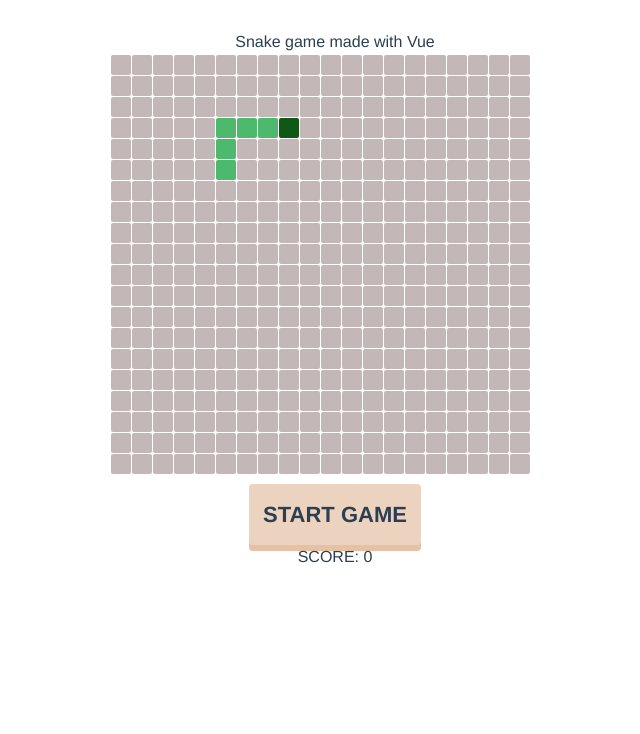
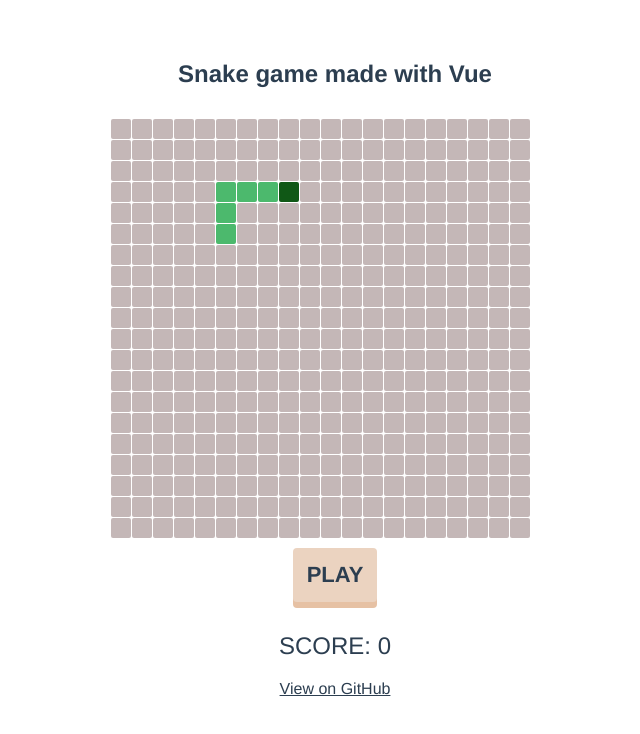
Before and after one commit to Lloople/vue-snake, a Vue app: page / in a window 1280 px wide. Shown: the top 734 px of the page, without its empty margins (305-945 px from the left). Built offline with nearby package versions, Linux system fonts and the light colour scheme.

Commit message:
Rearrange some html tags

```diff
--- a/public/index.html
+++ b/public/index.html
@@ -6,17 +6,28 @@
         <meta http-equiv="X-UA-Compatible" content="IE=edge">
         <meta name="viewport" content="width=device-width,initial-scale=1.0">
         <link rel="icon" href="<%= BASE_URL %>favicon.ico">
-        <link href="https://cdn.jsdelivr.net/npm/tailwindcss/dist/tailwind.min.css" rel="stylesheet">
 
         <title>Snake game made with Vue</title>
+        <style>
+            * {
+              font-family: 'Avenir', Helvetica, Arial, sans-serif;
+              -webkit-font-smoothing: antialiased;
+              -moz-osx-font-smoothing: grayscale;
+              text-align: center;
+              color: #2c3e50;
+              margin: 30px auto 0 auto;
+            }
+            </style>
     </head>
 
     <body>
         <noscript>
             <strong>We're sorry but snake doesn't work properly without JavaScript enabled. Please enable it to continue.</strong>
         </noscript>
+        <h2>Snake game made with Vue</h2>
         <div id="app"></div>
         <!-- built files will be auto injected -->
+        <a href="https://github.com/lloople/vue-snake">View on GitHub</a>
     </body>
 
 </html>
--- a/src/App.vue
+++ b/src/App.vue
@@ -1,8 +1,5 @@
 <template>
-  <div id="app">
-    <h2>Snake game made with Vue</h2>
     <grid :width="20" :height="20" />
-  </div>
 </template>
 
 <script>
@@ -15,14 +12,3 @@ export default {
   }
 }
 </script>
-
-<style>
-#app, .btn {
-  font-family: 'Avenir', Helvetica, Arial, sans-serif;
-  -webkit-font-smoothing: antialiased;
-  -moz-osx-font-smoothing: grayscale;
-  text-align: center;
-  color: #2c3e50;
-  margin: 30px auto 0 auto;
-}
-</style>
--- a/src/components/Grid.vue
+++ b/src/components/Grid.vue
@@ -7,8 +7,8 @@
 		</div>
 		<div class="clearfix"></div>
 		<div class="panel">
-			<button v-on:click='start' class='btn'>
-				{{ gameRunning !== null ? 'PLAYING...' : 'START GAME' }}
+			<button v-on:click='start' class="btn" :class="{ 'btn-pressed' : gameRunning }">
+				PLAY
 			</button>
 			<h2>SCORE: {{ score }}</h2>
 			<h2 v-show="message !== null">{{ message }}</h2>
@@ -272,6 +272,13 @@ export default {
 		user-select: none;
 		border: none;
 	}
+
+	.btn-pressed {
+		box-shadow: none;
+		background: #e6c1a4;
+		top: 6px;
+		position: relative;
+	}
 	h2 {
 		font-weight: normal;
 	}
```
